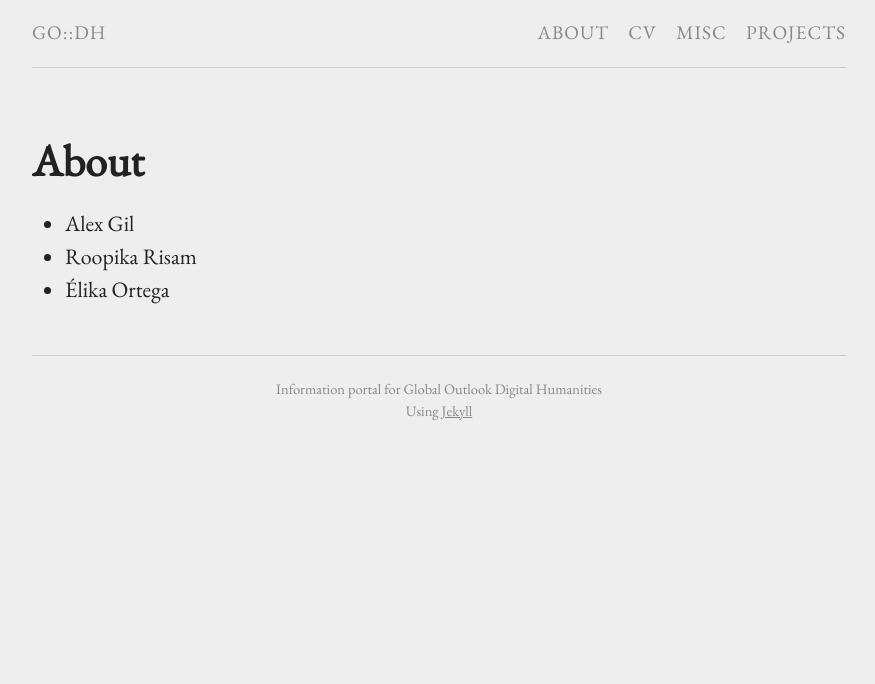
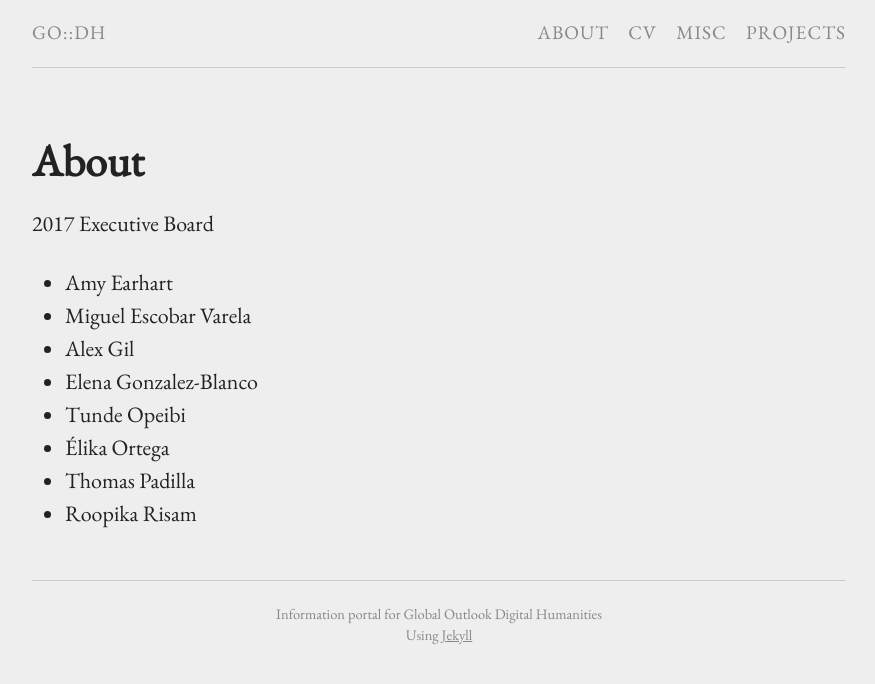
Before and after one commit to go-dh/main, a Jekyll site: the page built from about.md, in a window 1280 px wide. Shown: the top 684 px of the page, without its empty margins (201-1076 px from the left). Built offline with Jekyll 4.4.1, drawn with Linux system fonts in a browser that asks for light colours.

Commit message:
added executive board members

```diff
--- a/about.md
+++ b/about.md
@@ -4,7 +4,13 @@ title: About
 permalink: /about/
 ---
 
+2017 Executive Board
 
+- Amy Earhart
+- Miguel Escobar Varela
 - Alex Gil
+- Elena Gonzalez-Blanco
+- Tunde Opeibi
+- Élika Ortega
+- Thomas Padilla
 - Roopika Risam
-- Élika Ortega
```
